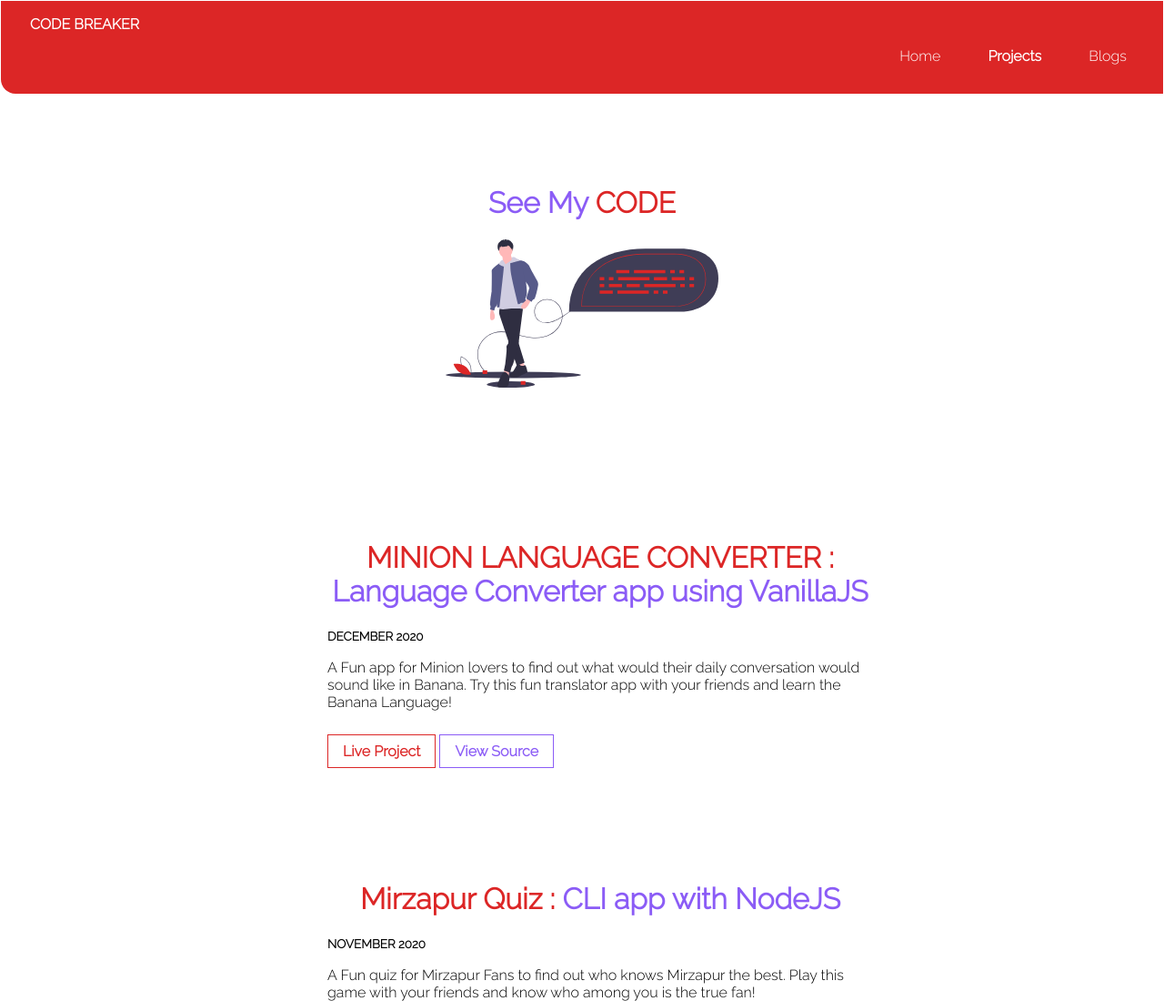
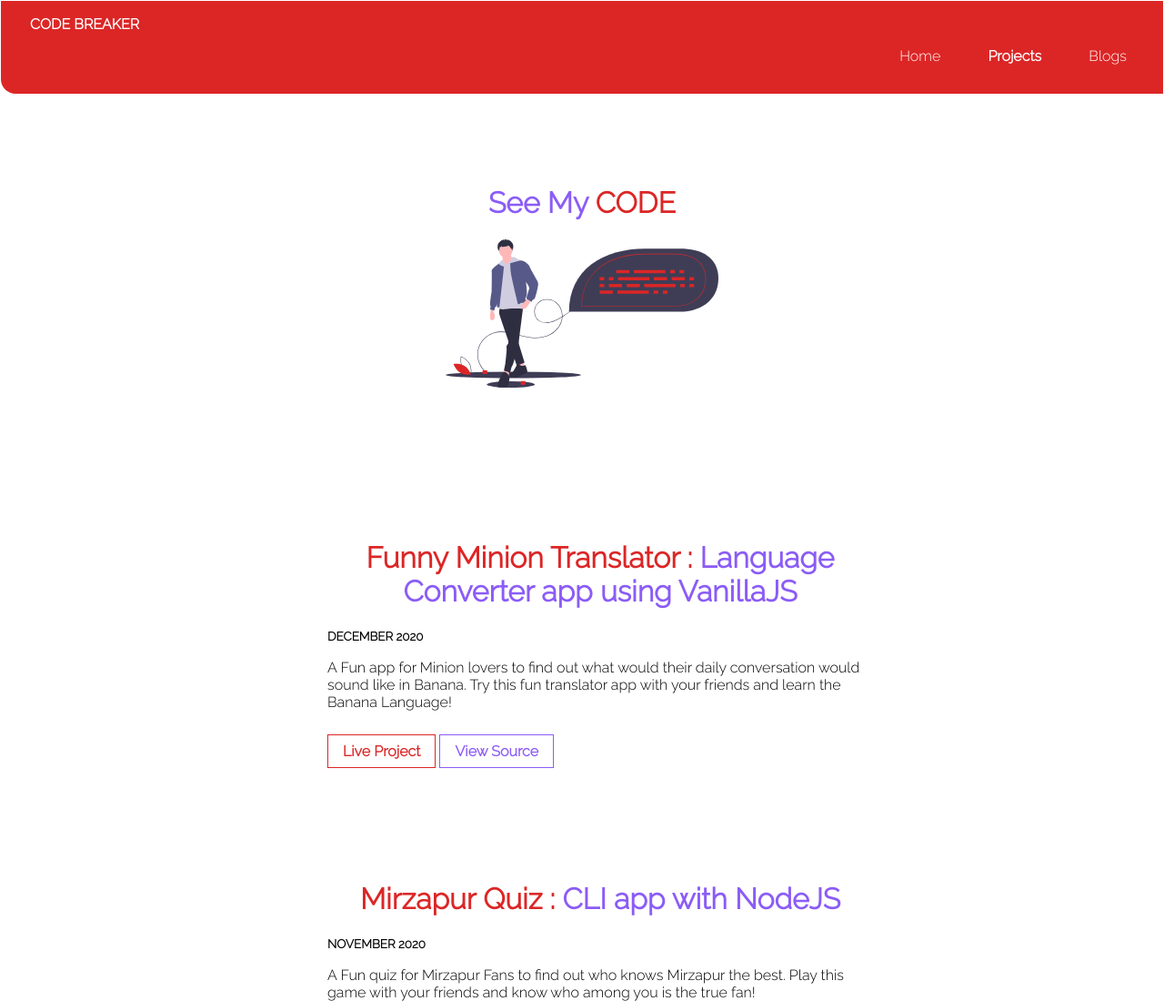
Before and after one commit to syedamaann/neogcamp-portfolio-build, a plain HTML site: page projects.html in a window 1280 px wide. Shown: the top 1100 px of the page at 91% size. Drawn offline with Linux system fonts and the light colour scheme.

Commit message:
updates on banana speak

```diff
--- a/projects.html
+++ b/projects.html
@@ -33,7 +33,7 @@
 
         <li>
             <div class="container container-center-two hero">
-                <h1 class="hero-heading"> <span class="heading-inverted"> MINION LANGUAGE CONVERTER :</span> Language Converter app using VanillaJS </h1>
+                <h1 class="hero-heading"> <span class="heading-inverted"> Funny Minion Translator :</span> Language Converter app using VanillaJS </h1>
             <small class="para"><strong>DECEMBER 2020</strong></small>
             <p> A Fun app for Minion lovers to find out what would their daily conversation would sound like in Banana. Try this fun translator app with your friends and learn the Banana Language!</p>
 <br>
```
